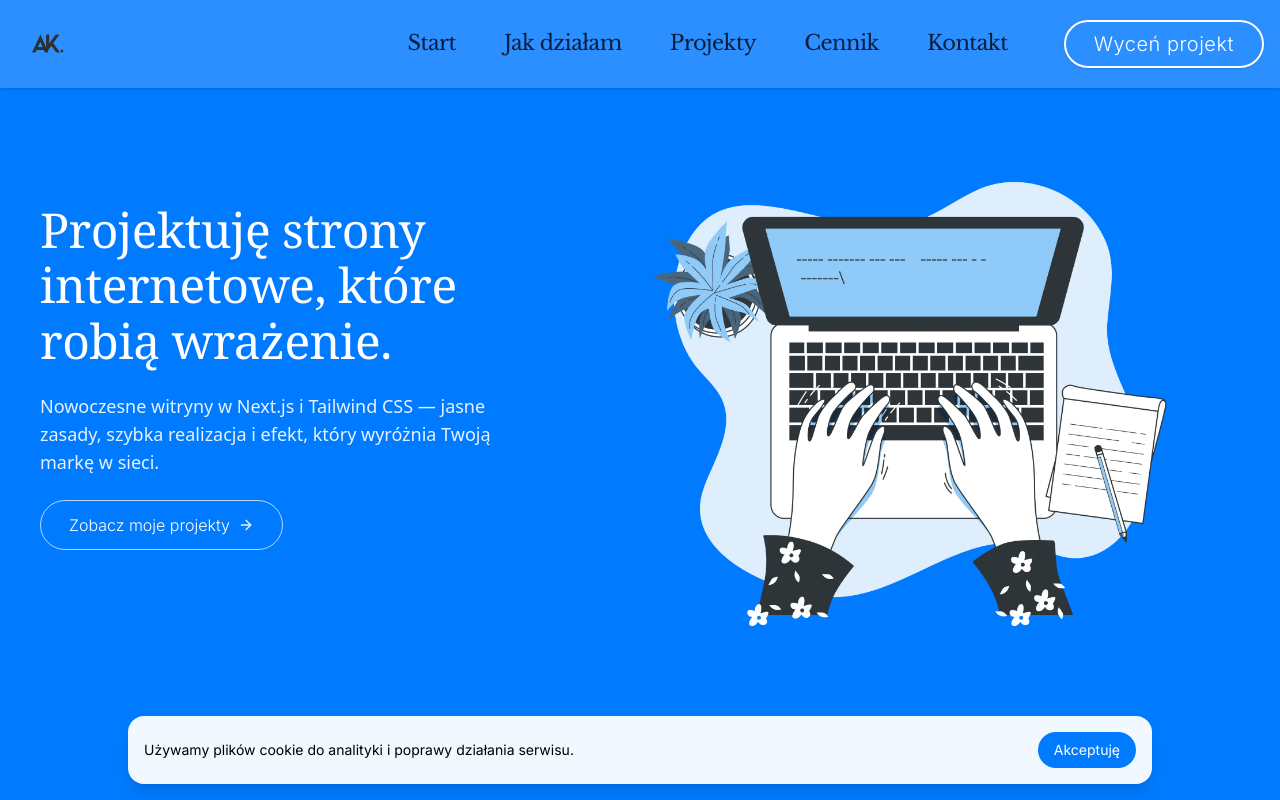
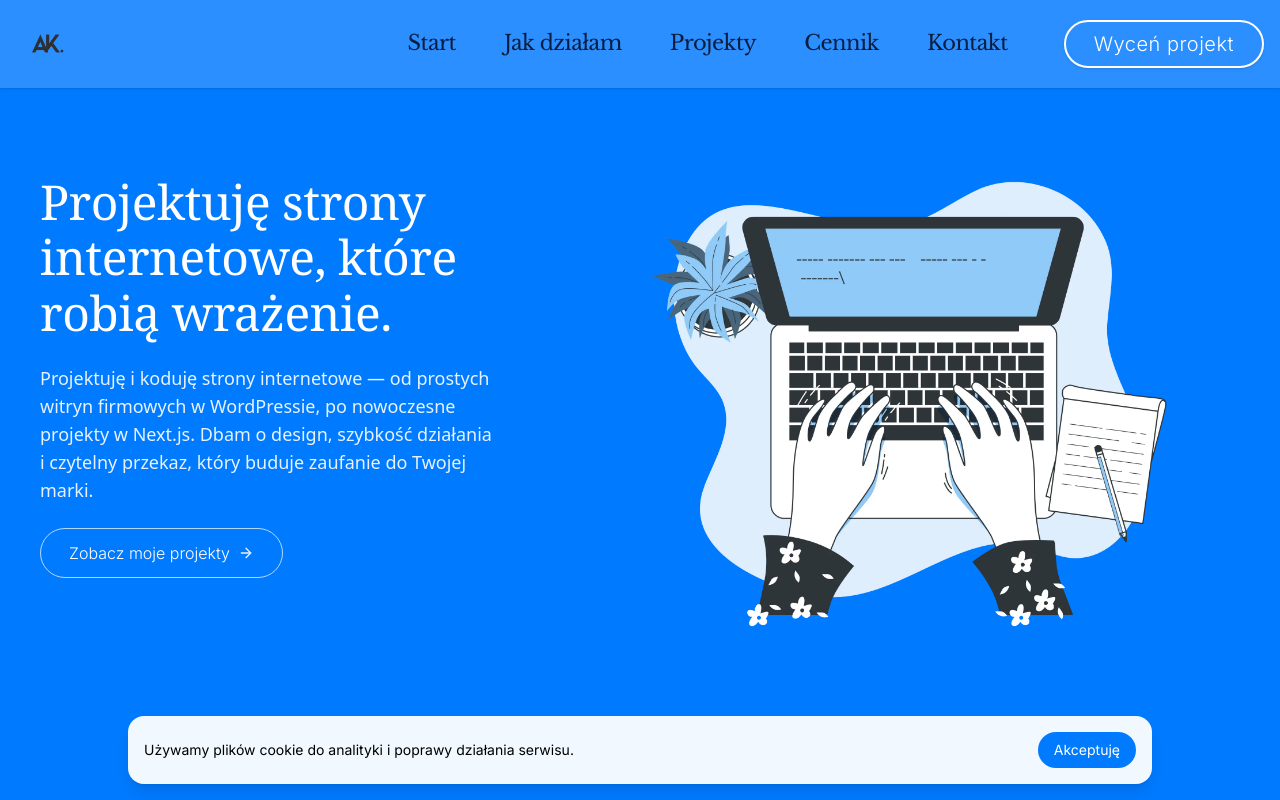
Before and after one commit to AnanasikA/Portfolio_AK, a Next.js app: page / in a window 1280 px wide. Built offline with nearby package versions, Linux system fonts and the light colour scheme.

Commit message:
Nowe info

```diff
--- a/src/components/Hero.tsx
+++ b/src/components/Hero.tsx
@@ -27,10 +27,17 @@ export default function Hero() {
             Projektuję strony internetowe, które robią wrażenie.
           </h1>
 
-          <p className="mb-6 text-base sm:text-lg text-white/90 font-sans">
-            Nowoczesne witryny w&nbsp;Next.js i&nbsp;Tailwind CSS — jasne zasady,
-            szybka realizacja i&nbsp;efekt, który wyróżnia Twoją markę w&nbsp;sieci.
-          </p>
+        <p className="mb-6 text-base sm:text-lg text-white/90 font-sans">
+  Projektuję i&nbsp;koduję strony internetowe —
+  od prostych witryn firmowych w&nbsp;WordPressie,
+  po nowoczesne projekty w&nbsp;Next.js.
+  Dbam o&nbsp;design, szybkość działania i&nbsp;czytelny przekaz,
+  który buduje zaufanie do Twojej marki.
+</p>
+
+
+
+
 
           <Link
             href="/projects"
```
Also changed, not shown: tsconfig.json (+23 -7 lines).
